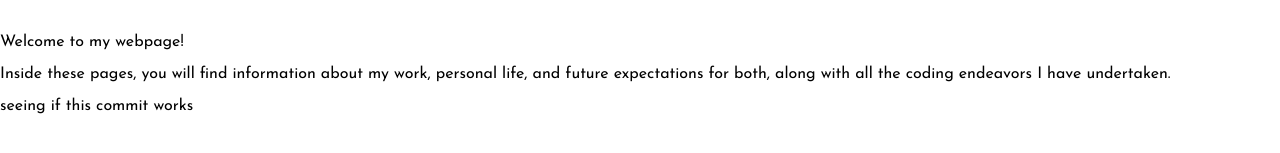
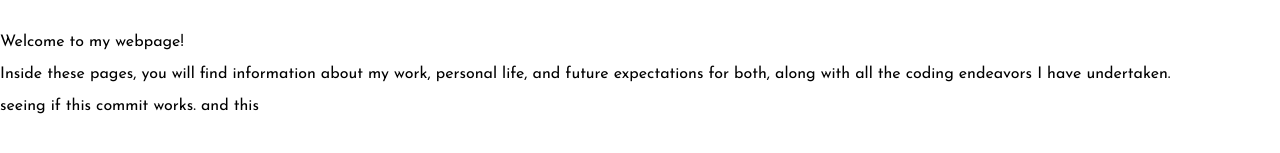
Before and after one commit to stickmichael/Demo-portfolio, a plain HTML site: page index.html in a window 1280 px wide. Shown: the part 235-388 px from the top of the page. Drawn offline with Linux system fonts and the light colour scheme.

Commit message:
Update index.html

```diff
--- a/index.html
+++ b/index.html
@@ -11,7 +11,7 @@
     <div><p>Welcome to my webpage!</p></div>
     <div><p>Inside these pages, you will find information about my work, personal life, and future expectations for both, along with all the coding endeavors I have undertaken.</p></div>
     <div></div>
-    <div><p>seeing if this commit works</p></div>
+    <div><p>seeing if this commit works. and this</p></div>
     <div></div>
 </div>
 
```
